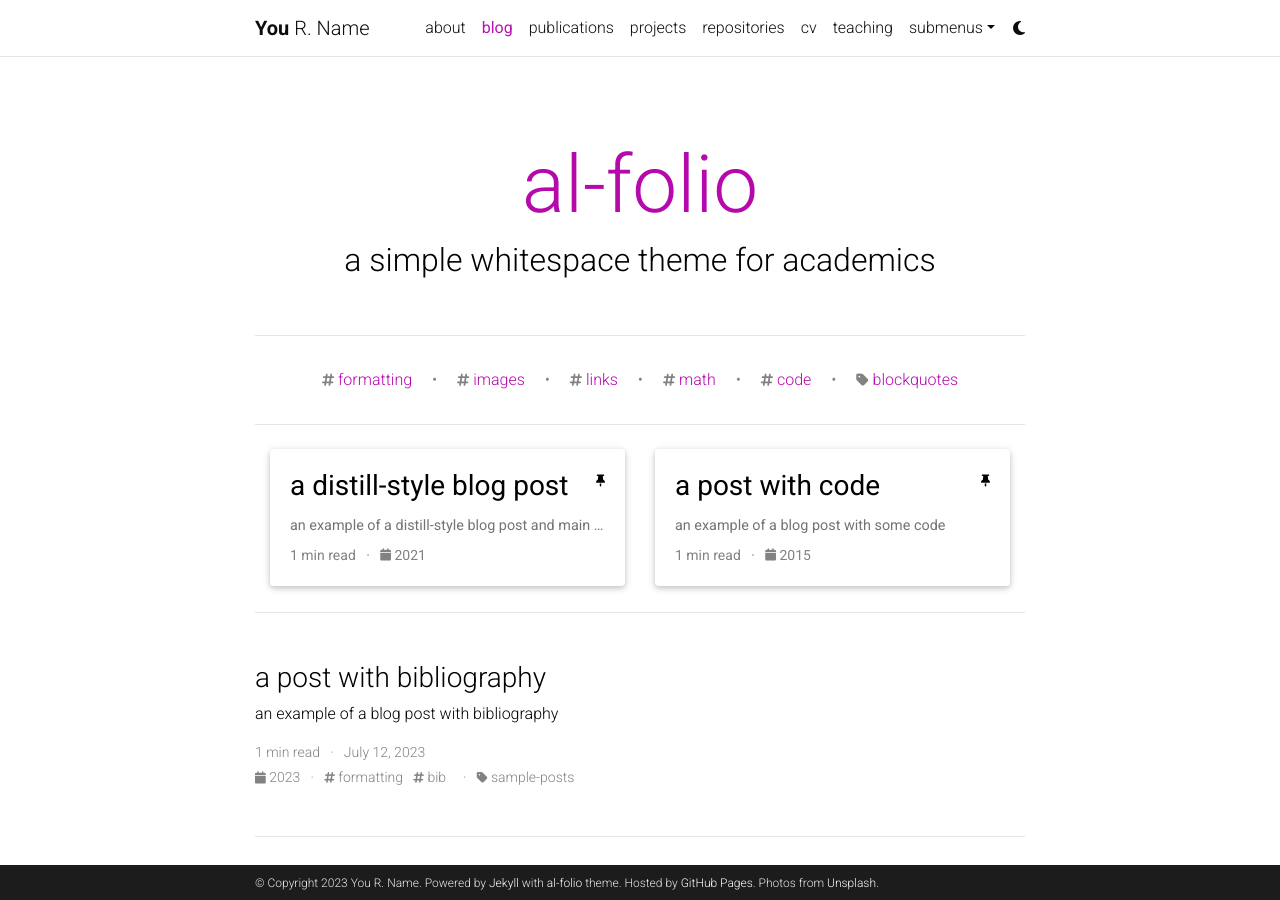
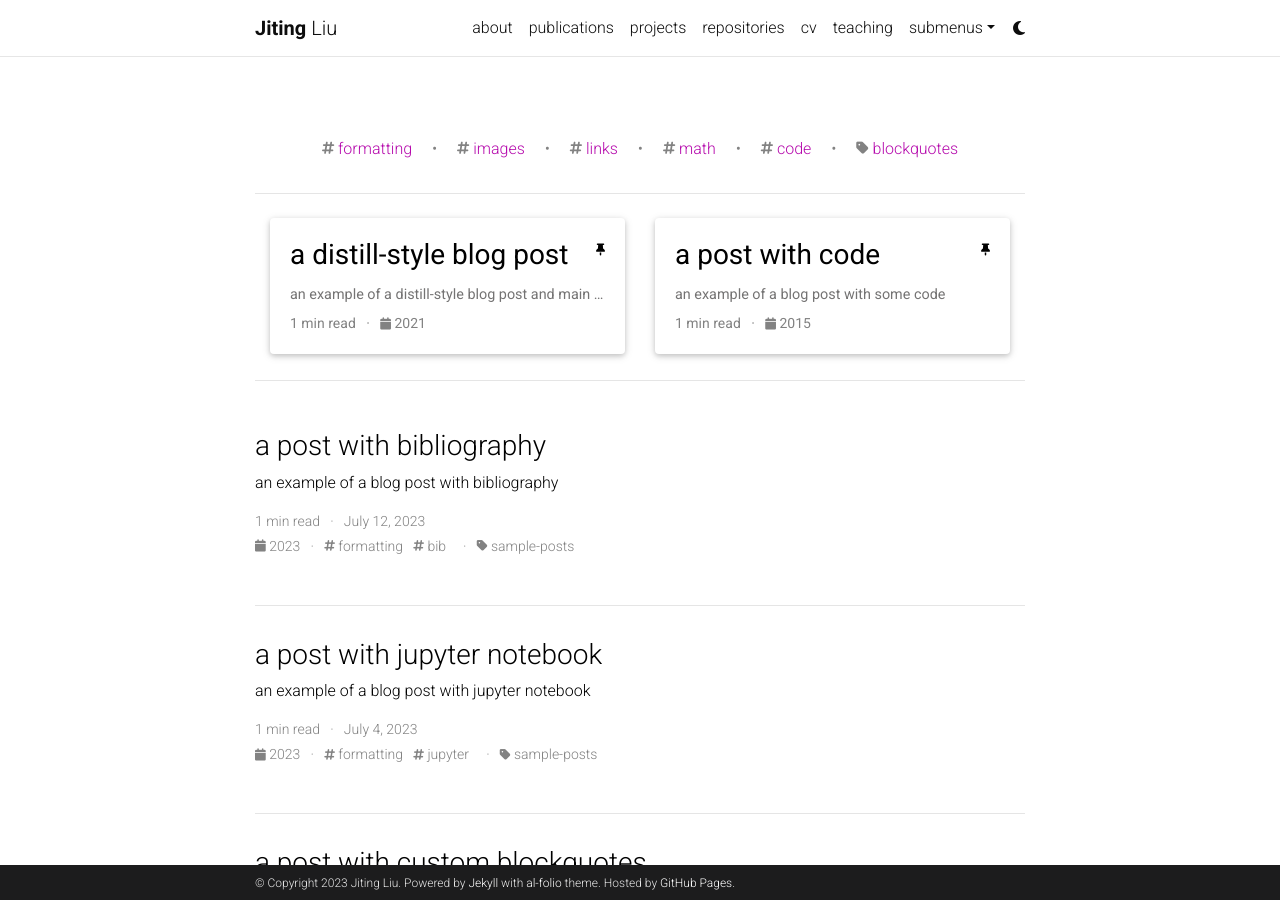
Before and after one commit to JitingLiu/JitingLiu.github.io, a Jekyll site: the page built from blog/index.html, in a window 1280 px wide and 900 px high. Built offline with Jekyll 4.4.1, drawn with Linux system fonts in a browser that asks for light colours; the list of posts is cut into pages by our own code; comment, search, counter and statistics services are not loaded; a style sheet for code colours, icons or effects is not loaded.

Commit message:
update about page

```diff
--- a/_config.yml
+++ b/_config.yml
@@ -3,23 +3,23 @@
 # -----------------------------------------------------------------------------
 
 title: blank # the website title (if blank, full name will be used instead)
-first_name: You
-middle_name: R.
-last_name: Name
-email: you@example.com
+first_name: Jiting
+middle_name:
+last_name: Liu
+email: jl6247@columbia.edu
 description: > # the ">" symbol means to ignore newlines until "footer_text:"
-  A simple, whitespace theme for academics. Based on [*folio](https://github.com/bogoli/-folio) design.
+  Master student in Computer Science at Columbia University.
 footer_text: >
   Powered by <a href="https://jekyllrb.com/" target="_blank">Jekyll</a> with <a href="https://github.com/alshedivat/al-folio">al-folio</a> theme.
   Hosted by <a href="https://pages.github.com/" target="_blank">GitHub Pages</a>.
-  Photos from <a href="https://unsplash.com" target="_blank">Unsplash</a>.
-keywords: jekyll, jekyll-theme, academic-website, portfolio-website  # add your own keywords or leave empty
+
+keywords: # add your own keywords or leave empty
 
 lang: en # the language of your site (for example: en, fr, cn, ru, etc.)
-icon: ⚛️  # the emoji used as the favicon (alternatively, provide image name in /assets/img/)
+icon: /assets/img/columbia.png # the emoji used as the favicon (alternatively, provide image name in /assets/img/)
 
-url: https://alshedivat.github.io # the base hostname & protocol for your site
-baseurl: /al-folio # the subpath of your site, e.g. /blog/
+url: https://JitingLiu.github.io # the base hostname & protocol for your site
+baseurl: # the subpath of your site, e.g. /blog/
 last_updated: false # set to true if you want to display last updated in the footer
 impressum_path:  # set to path to include impressum link in the footer, use the same path as permalink in a page, helps to conform with EU GDPR
 
@@ -71,11 +71,11 @@
 # Social integration
 # -----------------------------------------------------------------------------
 
-github_username: # your GitHub user name
+github_username: JitingLiu # your GitHub user name
 gitlab_username: # your GitLab user name
 twitter_username: # your Twitter handle
 mastodon_username: # your mastodon instance+username in the format instance.tld/@username
-linkedin_username: # your LinkedIn user name
+linkedin_username: jitingliu # your LinkedIn user name
 telegram_username: # your Telegram user name
 scholar_userid: # your Google Scholar ID
 semanticscholar_id: # your Semantic Scholar ID
@@ -107,7 +107,6 @@
 zotero_username: # your zotero username
 
 contact_note: >
-  You can even add a little note about which of these is the best way to reach you.
 
 # -----------------------------------------------------------------------------
 # Analytics and search engine verification
@@ -123,10 +122,10 @@
 # Blog
 # -----------------------------------------------------------------------------
 
-blog_name: al-folio # blog_name will be displayed in your blog page
-blog_nav_title: blog # your blog must have a title for it to be displayed in the nav bar
-blog_description: a simple whitespace theme for academics
-permalink: /blog/:year/:title/
+blog_name: # blog_name will be displayed in your blog page
+blog_nav_title: # your blog must have a title for it to be displayed in the nav bar
+blog_description:
+permalink:
 
 # Pagination
 pagination:
@@ -153,7 +152,7 @@
   lang: en
 
 # Disqus comments (DEPRECATED)
-disqus_shortname: al-folio # put your disqus shortname
+disqus_shortname: jiting # put your disqus shortname
 # https://help.disqus.com/en/articles/1717111-what-s-a-shortname
 
 # External sources.
@@ -233,6 +232,7 @@
   - jekyll-toc
   - jekyll-twitter-plugin
   - jemoji
+  - jekyll-pdf-embed
 
 # Sitemap settings
 defaults:
@@ -274,8 +274,8 @@
 
 scholar:
 
-  last_name: [Einstein]
-  first_name: [Albert, A.]
+  last_name: [Liu]
+  first_name: [Jiting]
 
   style: apa
   locale: en
@@ -357,7 +357,7 @@
 # -----------------------------------------------------------------------------
 
 enable_google_analytics:    false  # enables google analytics
-enable_cronitor_analytics: false  # enables cronitor RUM analytics
+enable_cronitor_analytics:  false  # enables cronitor RUM analytics
 enable_google_verification: false  # enables google site verification
 enable_bing_verification:   false  # enables bing site verification
 enable_masonry:             true   # enables automatic project cards arrangement
@@ -371,6 +371,8 @@
                                    # multiple categories
 enable_medium_zoom:         true   # enables image zoom feature (as on medium.com)
 enable_progressbar:         true   # enables a horizontal progress bar linked to the vertical scroll position
+show_social_icons:          true
+
 
 # -----------------------------------------------------------------------------
 # Library versions
```
Also changed, not shown: _pages/about.md (+15 -11 lines), assets/img/columbia.png (added), assets/img/jiting.JPG (added).
